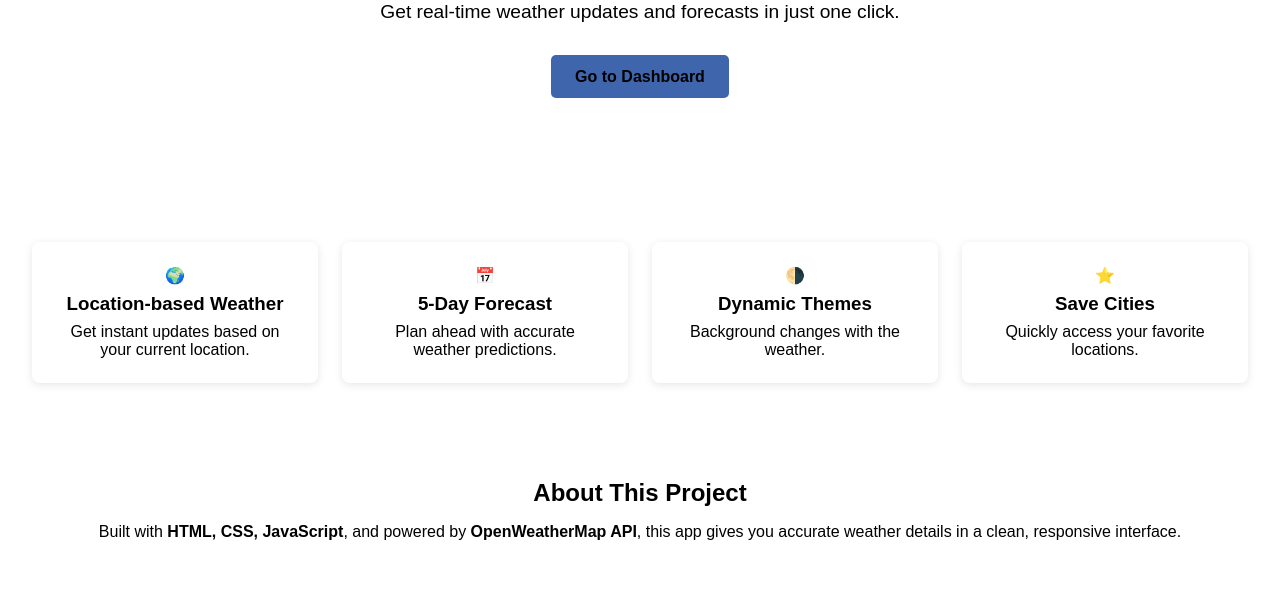
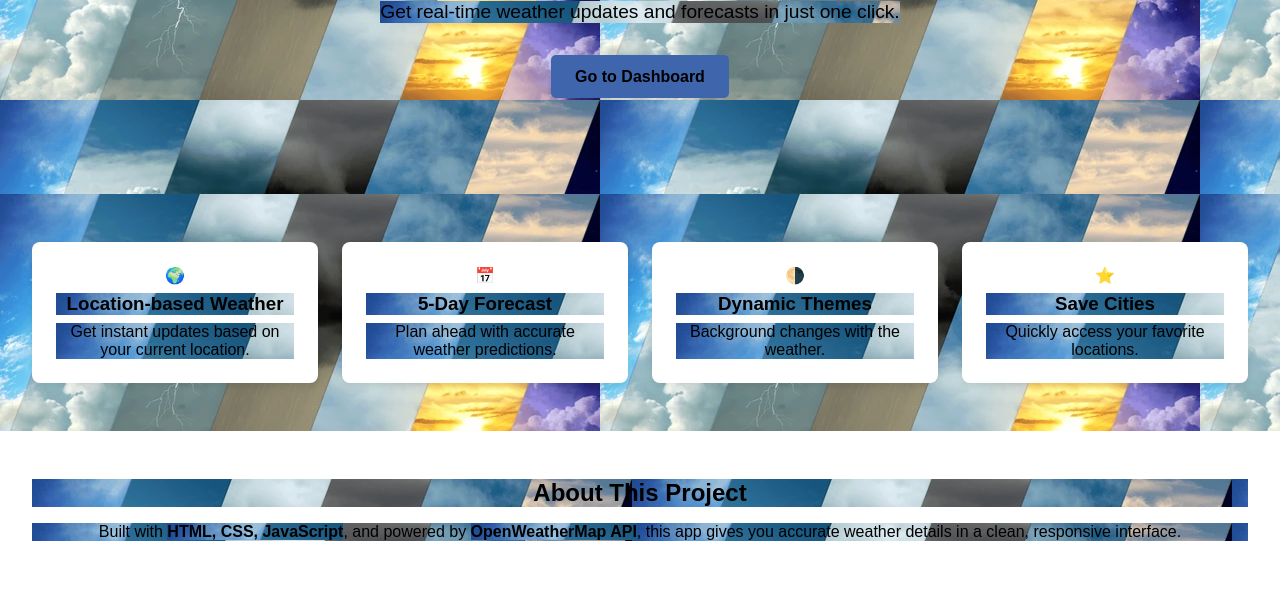
Before and after one commit to Eekshitha-04/Dynamic_Weather, a plain HTML site: page index.html in a window 1280 px wide. Shown: the part 216-805 px from the top of the page. Drawn offline with Linux system fonts and the light colour scheme.

Commit message:
Image added

```diff
--- a/style.css
+++ b/style.css
@@ -3,6 +3,7 @@
   padding: 0;
   box-sizing: border-box;
   font-family: Arial, sans-serif;
+  background-image: url(image.png);
 }
 
 .navbar {
```
Also changed, not shown: image.png (added).
